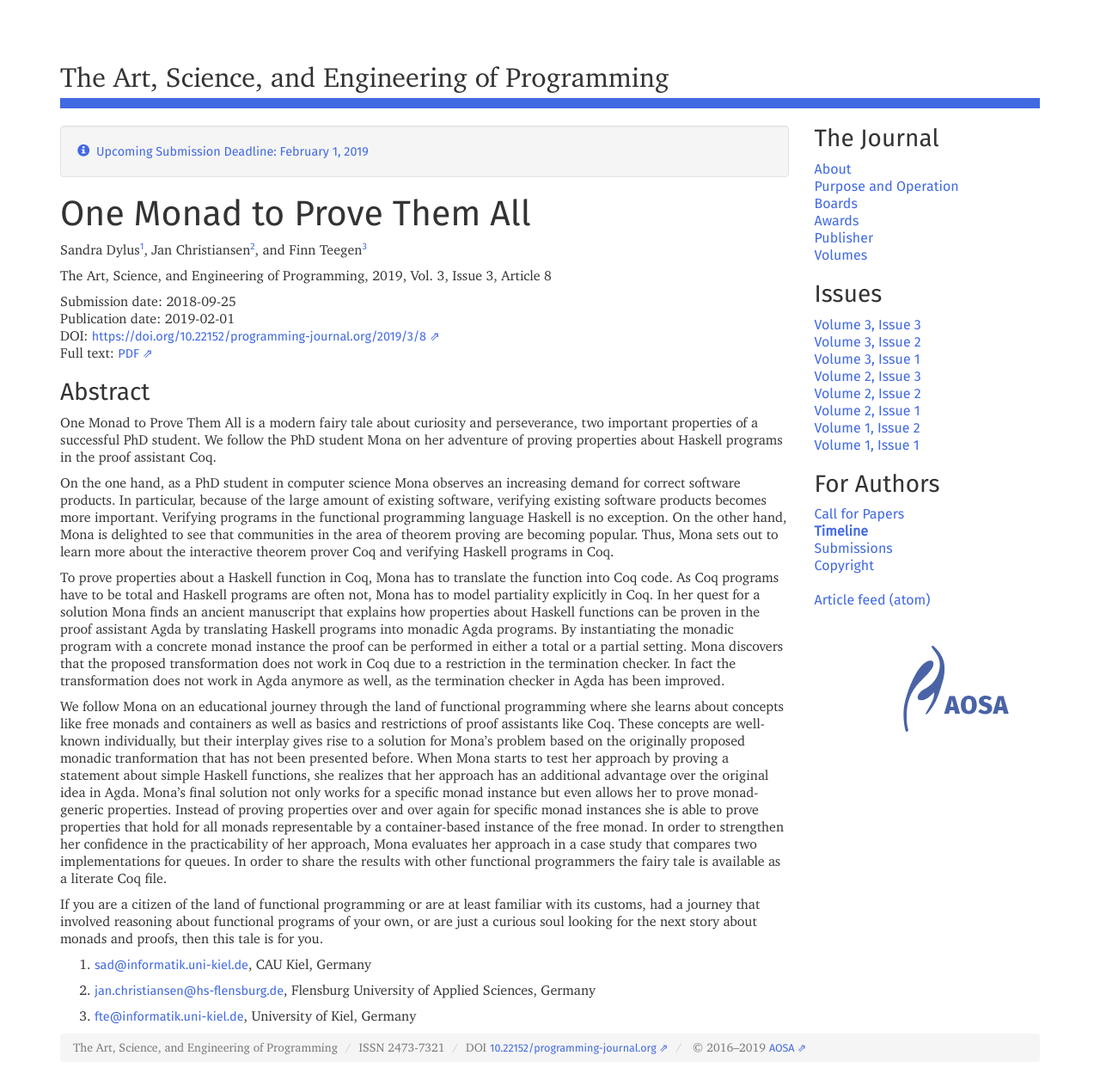
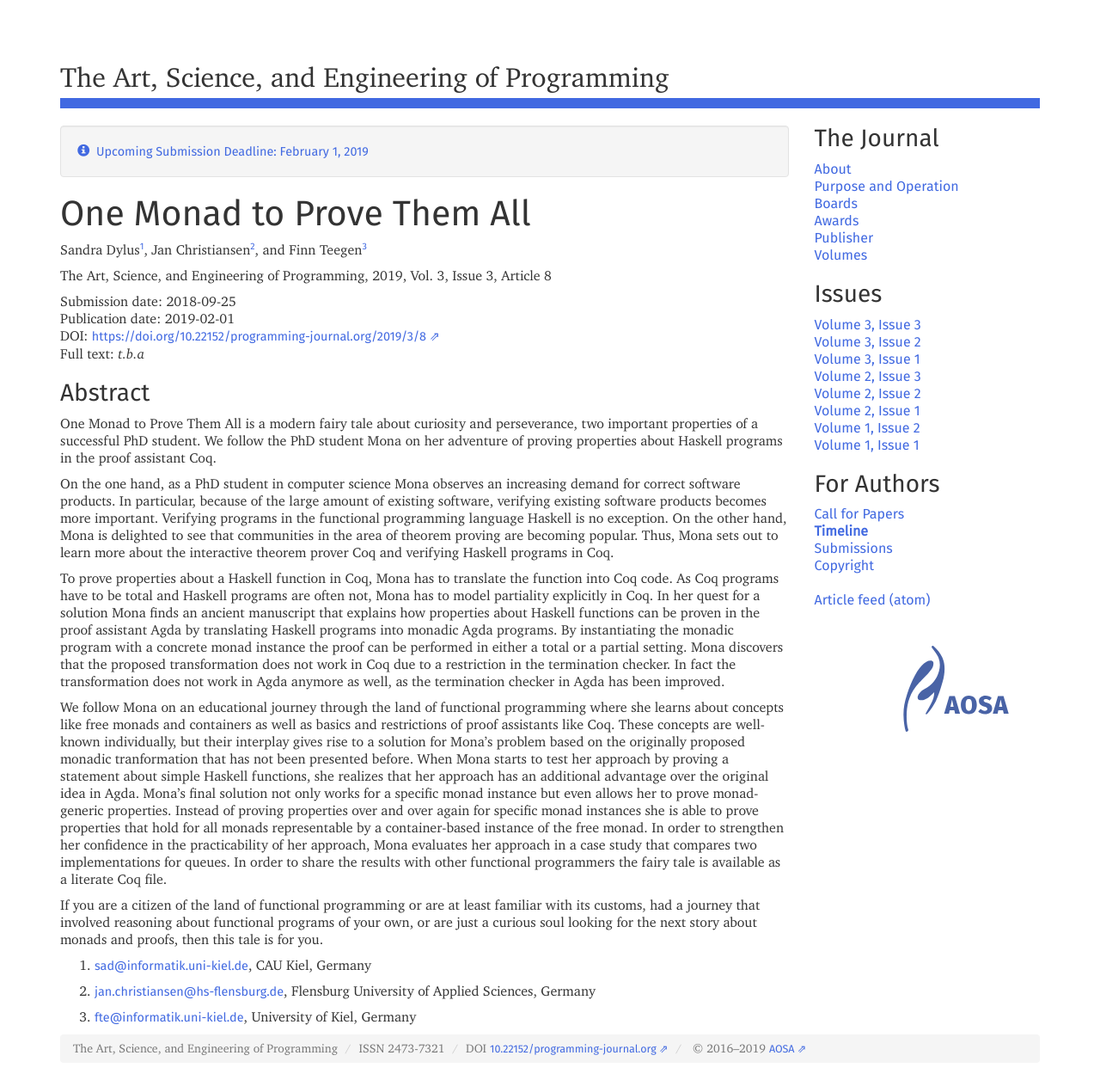
Before and after one commit to programming-journal/programming-journal.github.io, a Jekyll site: the page built from 2019/3/8/index.markdown, in a window 1280 px wide. Shown: the whole page at 86% size. Built offline with Jekyll 4.4.1, drawn with Linux system fonts in a browser that asks for light colours; nearby versions of some CDN libraries.

Commit message:
await v4 fulltext

```diff
--- a/2019/3/8/index.markdown
+++ b/2019/3/8/index.markdown
@@ -62,7 +60,7 @@ The Art, Science, and Engineering of Programming, 2019, Vol. 3, Issue 3, Article
 Submission date: 2018-09-25
 Publication date: 2019-02-01
 DOI: <https://doi.org/10.22152/programming-journal.org/2019/3/8>
-Full text: [PDF](https://arxiv.org/pdf/1805.08059v4)
+Full text:  *t.b.a*
 
 
 ### Abstract
```
Also changed, not shown: other parts of 2019/3/8/index.markdown (+0 -2 lines).
